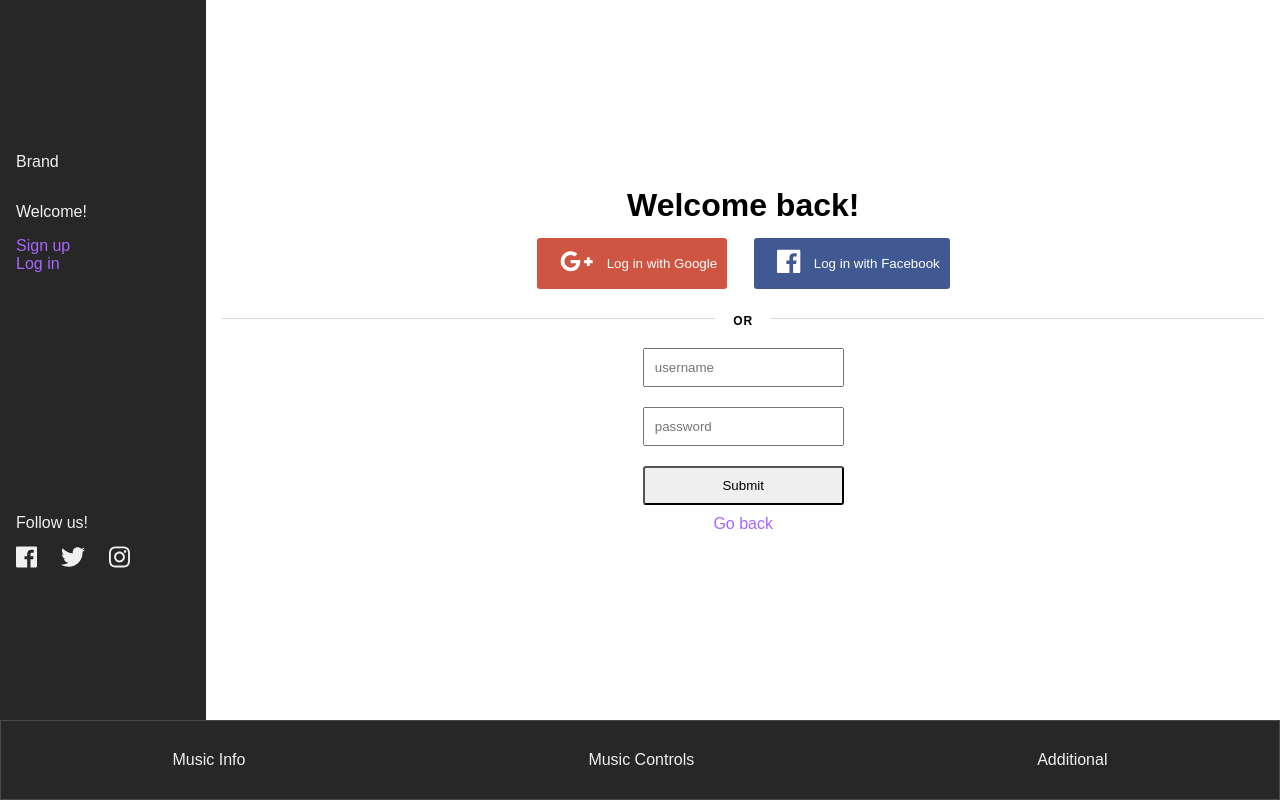
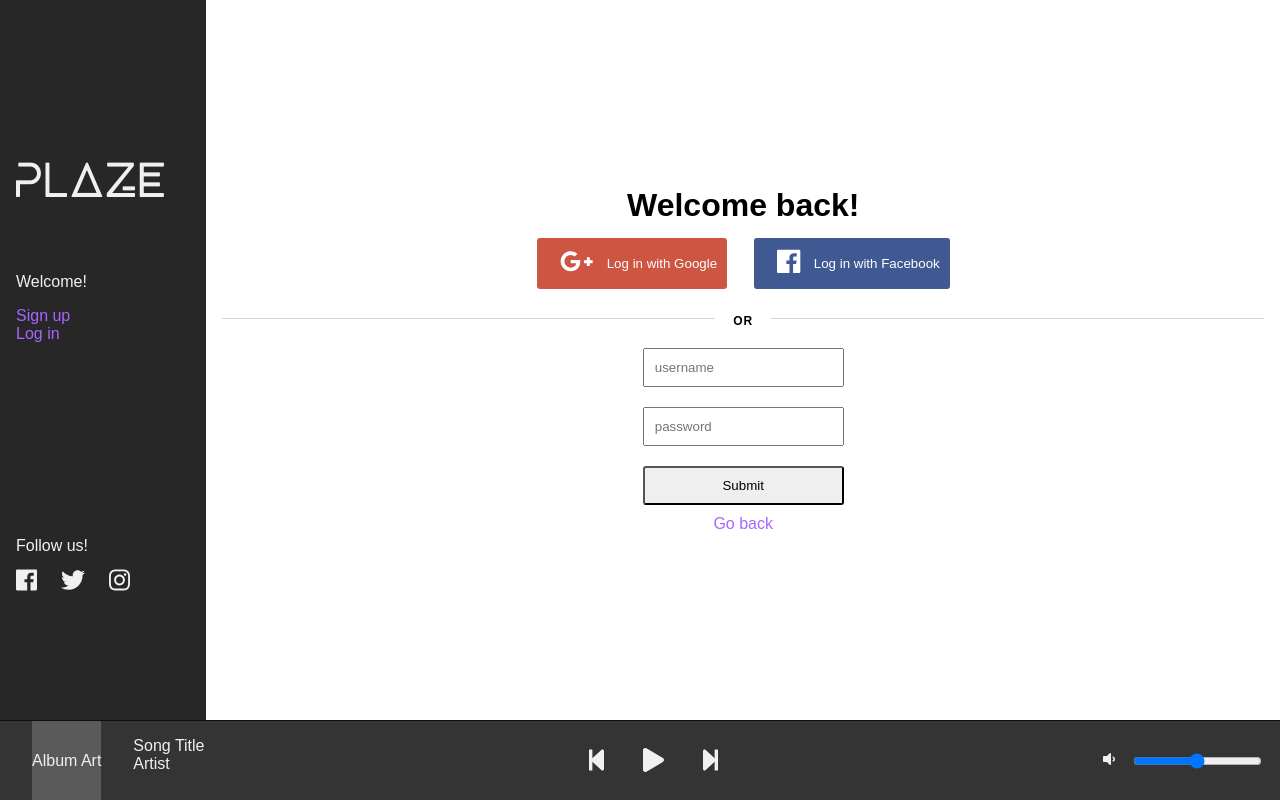
Before and after one commit to ziggysauce/music-app, a React app: page /login in a window 1280 px wide. Built offline with nearby package versions, Linux system fonts and the light colour scheme; a web font is replaced by a local one.

Commit message:
Start styling footer

```diff
--- a/client/src/components/shared/Footer.jsx
+++ b/client/src/components/shared/Footer.jsx
@@ -5,14 +5,22 @@ export default class Footer extends Component {
   render() {
 		return (
 			<div className="footer">
-				<div>
-					Music Info
+				<div className="controls__music-info">
+					<div className="controls__music-info--art">
+						Album Art
+					</div>
+					<div className="controls__music-info--desc">
+						<p>Song Title</p>
+						<p>Artist</p>
+					</div>
 				</div>
-				<div>
-					Music Controls
+				<div className="controls__player">
+					<button className="controls__player--button"><i className="fas fa-step-backward"></i></button>
+					<button className="controls__player--button"><i className="fas fa-play"></i></button>
+					<button className="controls__player--button"><i className="fas fa-step-forward"></i></button>
 				</div>
-				<div>
-					Additional
+				<div className="controls__volume">
+					<span><i className="fas fa-volume-down"></i></span><input type="range"/>
 				</div>
 			</div>
 		);
--- a/client/src/components/shared/Navbar.jsx
+++ b/client/src/components/shared/Navbar.jsx
@@ -6,9 +6,7 @@ export default class Navbar extends Component {
   render() {
 		return (
 			<div className="navbar">
-				<div>
-					Brand
-				</div>
+				<p className="brand">Plaze</p>
 				<div className="nav-toggle">
 					. . .
 				</div>
--- a/client/src/components/shared/dashboard/Dashboard.jsx
+++ b/client/src/components/shared/dashboard/Dashboard.jsx
@@ -9,7 +9,7 @@ export default class Dashboard extends Component {
 		return (
       <div className="dashboard">
         <div className="dash-top">
-          <p>Brand</p>
+          <p className="brand">Plaze</p>
           {this.props.user ? <DashTopUser user={this.props.user}/> : <DashTopGuest/>}
         </div>
         <div className="dash-bottom">
--- a/client/src/styles/layout/_dashboard.scss
+++ b/client/src/styles/layout/_dashboard.scss
@@ -26,7 +26,7 @@
 
     a {
       cursor: pointer;
-      padding: .5em 1em .5em 0;
+      margin: .5em 1em .5em 0;
       font-size: 1.5em;
       transition: 0.3s;
       color: $off-white;
--- a/client/src/styles/layout/_footer.scss
+++ b/client/src/styles/layout/_footer.scss
@@ -1,20 +1,66 @@
 .footer {
-  border: 1px solid $soft-grey;
-  background: $off-black;
+  border-top: 1px solid darken($off-black, 10%);
+  background: lighten($off-black, 5%);
   color: $off-white;
   position: fixed;
   bottom: 0;
   left: 0;
   width: 100%;
   height: 5em;
-  // padding: 1em;
+  padding: 0 1em;
   display: flex;
-  justify-content: space-around;
+  justify-content: space-between;
   align-items: center;
 }
 
-.footer__link {
-  color: $light-grey;
-  padding: 0;
-  margin: 0;
+.controls__music-info {
+  display: flex;
+  height: 100%;
+  // border: 1px solid green;
 }
+
+.controls__music-info--art {
+  display: flex;
+  align-items: center;
+  margin: 0 1em;
+  background: lighten($off-black, 20%);
+  height: 100%;
+}
+
+.controls__music-info--desc {
+  display: flex;
+  flex-direction: column;
+  padding: 1em;
+
+  p {
+    margin: 0;
+  }
+}
+
+.controls__player {
+  display: flex;
+}
+
+.controls__player--button {
+  border: none;
+  outline: none;
+  color: $off-white;
+  background: none;
+  font-size: 1.5em;
+  margin: 0 0.5em;
+  cursor: pointer;
+  transition: 0.3s;
+
+  &:hover {
+    color: $link;
+    transition: 0.3s;
+  }
+}
+
+.controls__volume {
+  display: flex;
+
+  span {
+    margin: 0 1em;
+  }
+}
--- a/client/src/styles/layout/_navbar.scss
+++ b/client/src/styles/layout/_navbar.scss
@@ -4,7 +4,7 @@
   // position: fixed;
   top: 0;
   border: none;
-  background: rgba(0,0,0,0.5);
+  background: $off-black;
   color: $off-white;
   display: flex;
   justify-content: space-between;
--- a/client/src/styles/setup/_base.scss
+++ b/client/src/styles/setup/_base.scss
@@ -6,6 +6,11 @@ html, body {
   margin: 0;
   padding: 0;
   font-family: 'Mina', sans-serif;
+}
+
+.brand {
+  font-family: 'BEYNO', sans-serif;
+  font-size: 3em;
 }
 
 .nav-link {
```
